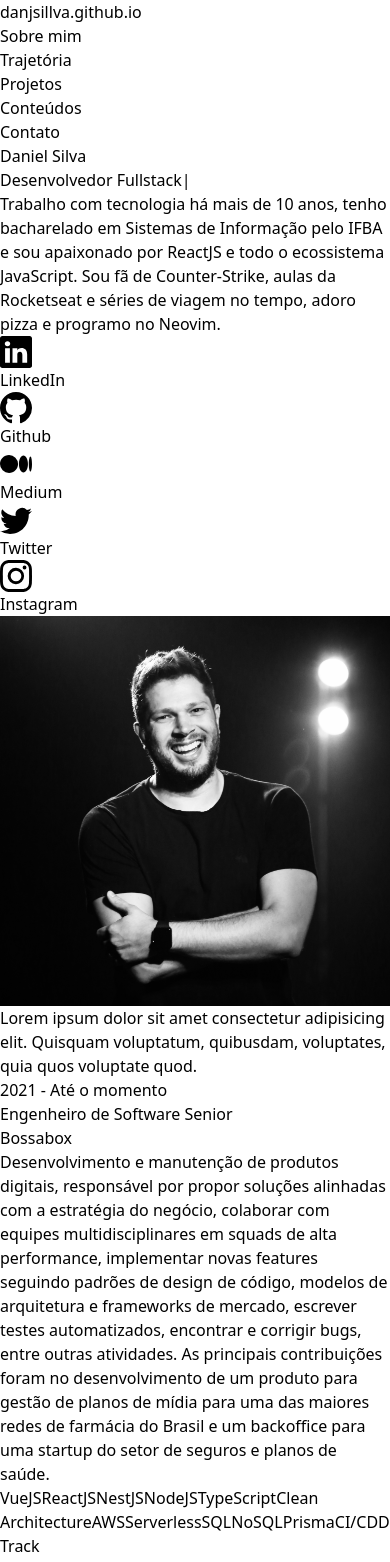
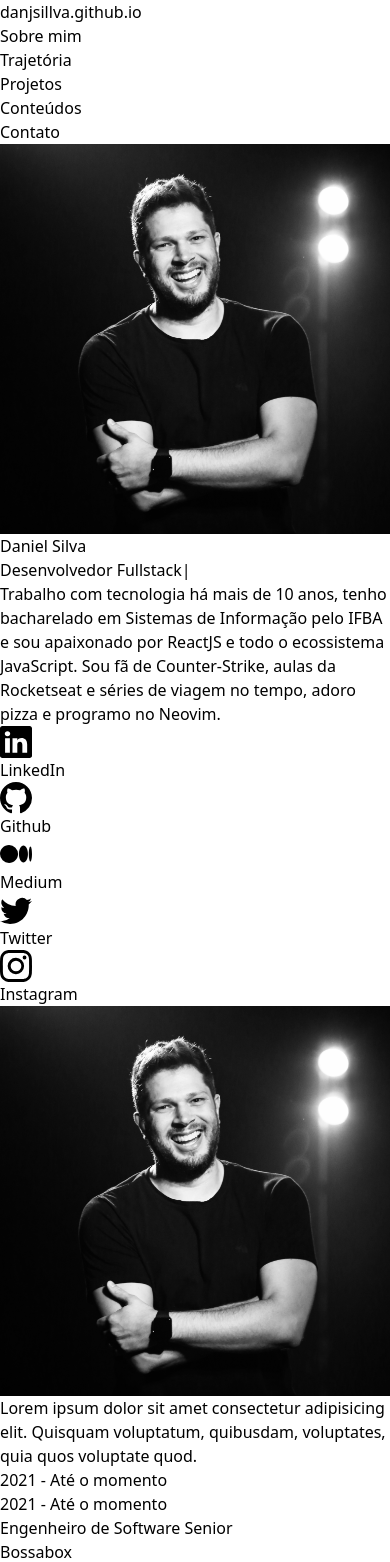
Before and after one commit to danjsillva/danjsillva.github.io, a React (Vite) app: page / in a window 390 px wide. Shown: the top 1562 px of the page. Built offline with nearby package versions, Linux system fonts and the light colour scheme.

Commit message:
feat: added fluid layout

```diff
--- a/src/App.tsx
+++ b/src/App.tsx
@@ -11,8 +11,8 @@ function App() {
 
       <Hero />
 
-      <section className="flex flex-col items-center bg-zinc-900 w-full py-8 mt-40">
-        <p className="font-">
+      <section className="flex flex-col items-center bg-zinc-900 w-full py-8 mt-20 lg:mt-40">
+        <p className="font- text-center px-10">
           Lorem ipsum dolor sit amet consectetur adipisicing elit. Quisquam
           voluptatum, quibusdam, voluptates, quia quos voluptate quod.
         </p>
--- a/src/components/contents.tsx
+++ b/src/components/contents.tsx
@@ -29,20 +29,20 @@ function Contents() {
       date: "Em breve",
       description:
         '"O que você faz fora do trabalho é tão importante para a produtividade do seu trabalho quanto o que você faz enquanto está trabalhando."',
-      tags: ["Setup de Desenvolvimento", "Neovim", "Produtividade"],
+      tags: ["Setup de Desenvolvimento", "Produtividade", "Editor de Código", "Neovim"],
       readTime: "0 min",
       link: "",
     },
   ];
 
   return (
-    <section className="flex justify-center text-zinc-900 bg-white w-full h-full mt-40">
-      <div className="flex items-center w- py-40 space-x-4">
+    <section className="flex justify-center text-zinc-900 bg-white w-full h-full mt-10 sm:mt-20 lg:mt-40">
+      <div className="flex flex-wrap flex-col lg:flex-row items-center justify-center py-20 lg:py-40 gap-8">
         {posts.map((post) => (
           <a key={post.title} href={post.link} target="blank">
             <article className="w-[480px] p-8 border border-zinc-200 rounded">
               <header>
-                <h1 className="text-2xl font-bold">{post.title}</h1>
+                <h1 className="text-2xl font-bold truncate">{post.title}</h1>
                 <h2 className="font-bold">
                   {post.date} • {post.readTime}
                 </h2>
--- a/src/components/footer.tsx
+++ b/src/components/footer.tsx
@@ -2,7 +2,7 @@ import { BsGithub } from "react-icons/bs";
 
 function Footer() {
   return (
-    <footer className="flex justify-between w-[1024px] py-8">
+    <footer className="flex justify-between w-full lg:w-[1024px] p-8">
       <p className="text-zinc-500">
         Desenvolvido com ❤️ por{" "}
         <a
--- a/src/components/hero.tsx
+++ b/src/components/hero.tsx
@@ -12,9 +12,15 @@ function Hero() {
     .href;
 
   return (
-    <section className="flex items-start justify-between w-[1024px] mt-40 space-x-8">
+    <section className="flex flex-col lg:flex-row items-start justify-between w-full lg:w-[1024px] mt-40 px-8 pace-x-8">
+      <img
+        src={imageProfile}
+        alt="Profile"
+        className="aspect-square w-[16rem] mb-16 rounded-full lg:hidden"
+      />
+
       <article className="flex flex-col justify-center space-y-8 h-full">
-        <header className="min-h-[16rem]">
+        <header className="min-h-[14rem] max-w-[32rem]">
           <h1 className="text-7xl font-bold">Daniel Silva</h1>
 
           <h1 className="text-7xl font-bold">
@@ -44,7 +50,7 @@ function Hero() {
           e séries de viagem no tempo, adoro pizza e programo no Neovim.
         </p>
 
-        <div className="flex space-x-4">
+        <div className="flex flex-wrap self-center lg:self-start justify-center lg:justify-start gap-8 lg:gap-0 space-x-0 lg:space-x-4 w-[360px] md:w-full">
           <a
             href="https://linkedin.com/in/danjsillva"
             target="blank"
@@ -95,7 +101,7 @@ function Hero() {
       <img
         src={imageProfile}
         alt="Profile"
-        className="aspect-square w-[360px]  rounded-full"
+        className="aspect-square w-[360px] rounded-full hidden lg:block"
       />
     </section>
   );
--- a/src/components/timeline.tsx
+++ b/src/components/timeline.tsx
@@ -138,16 +138,20 @@ function Timeline() {
   ];
 
   return (
-    <section className="flex flex-col justify-end w-[900px] h-full mt-40">
+    <section className="flex flex-col justify-end w-[900px] max-w-full h-full mt-10 sm:mt-20 lg:mt-40">
       {events.map((event) => (
         <article key={event.title} className="flex">
-          <div className="w-48 h-auto p-8 pt-16 text-right text-zinc-500 border-r border-zinc-800">
+          <div className="w-48 h-auto p-8 pt-16 text-right text-zinc-500 border-r border-zinc-800 hidden sm:block">
             <span className="px-3 py-1 -mr-12 text-sm text-white bg-zinc-800 rounded-full">
               {event.date}
             </span>
           </div>
 
           <div className="flex-1 p-8 m-8 border border-zinc-800 rounded">
+            <span className="px-3 py-1 text-sm text-white bg-zinc-800 rounded-full inline-block sm:hidden mb-8">
+              {event.date}
+            </span>
+
             <header>
               <h1 className="text-2xl font-bold">{event.title}</h1>
               <h2 className="font-bold">{event.location}</h2>
```
